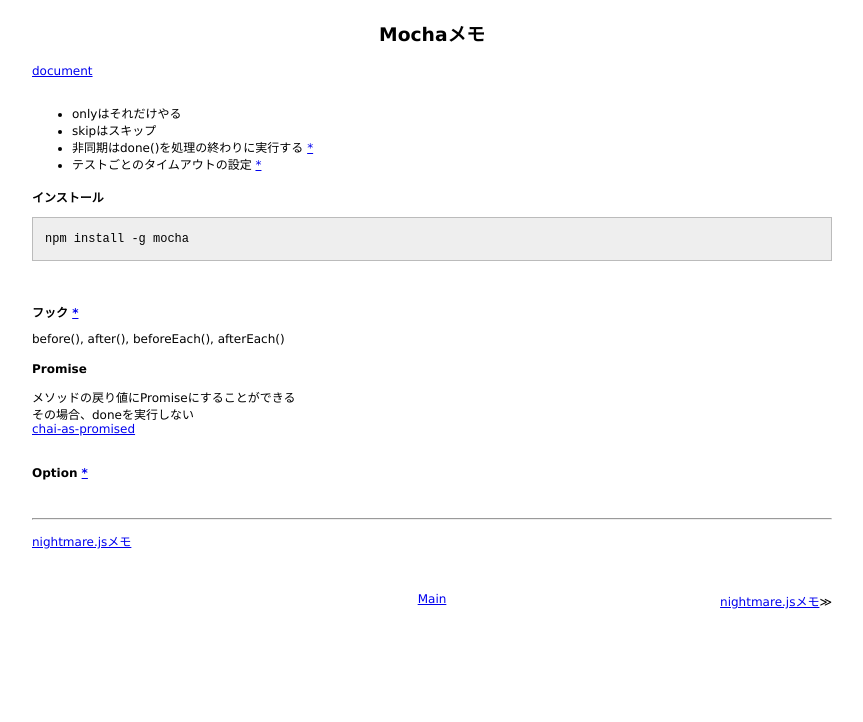
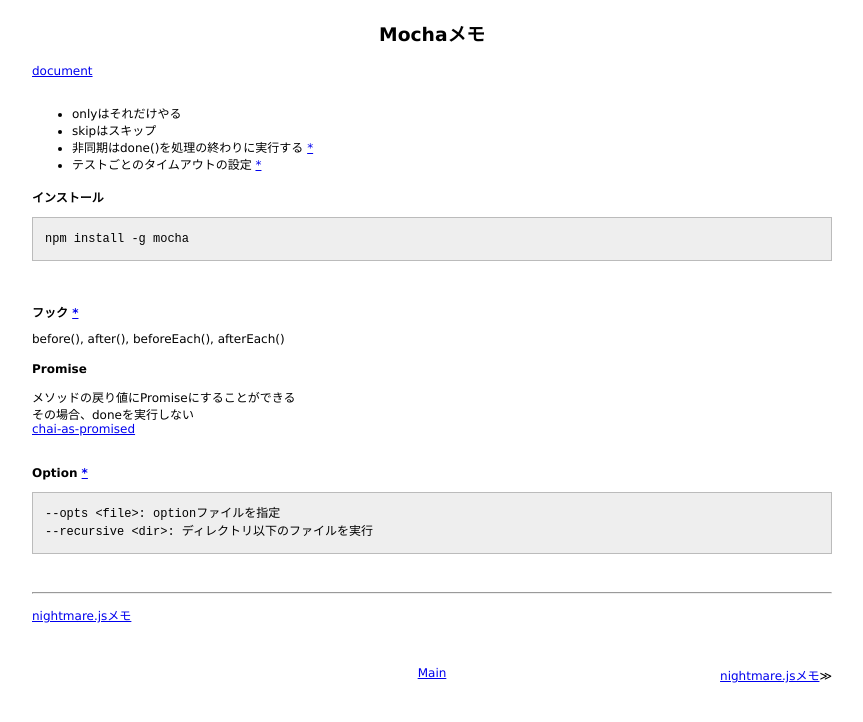
Before and after one commit to 38elements/38elements.github.com, a Jekyll site: the page built from _posts/2016-09-24-mocha.md, in a window 1280 px wide. Shown: the top 722 px of the page, without its empty margins (208-1071 px from the left). Built offline with Jekyll 4.4.1, drawn with Linux system fonts in a browser that asks for light colours.

Commit message:
Update 2016-09-24-mocha.md

````diff
--- a/_posts/2016-09-24-mocha.md
+++ b/_posts/2016-09-24-mocha.md
@@ -29,6 +29,11 @@ before(), after(), beforeEach(), afterEach()
 <br>
 
 #### Option [\*](https://mochajs.org/#usage)
+
+```
+--opts <file>: optionファイルを指定
+--recursive <dir>: ディレクトリ以下のファイルを実行
+```
 <br>
 
 <hr>
````
